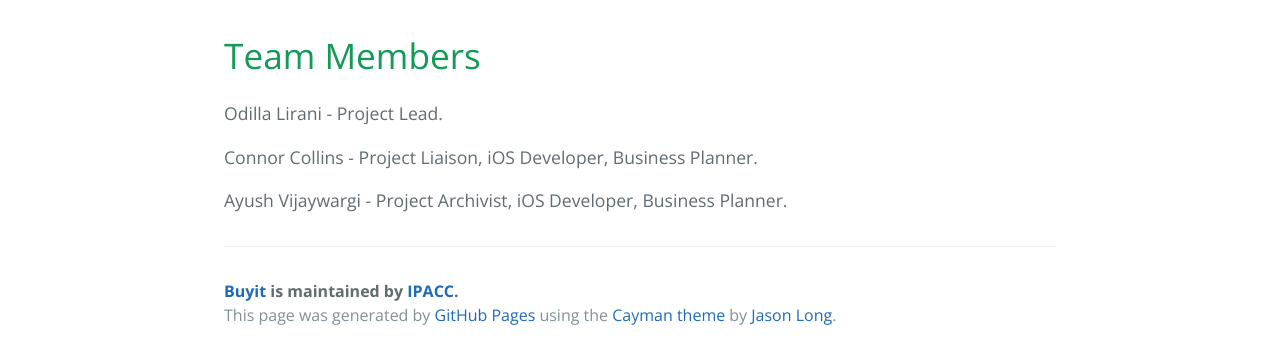
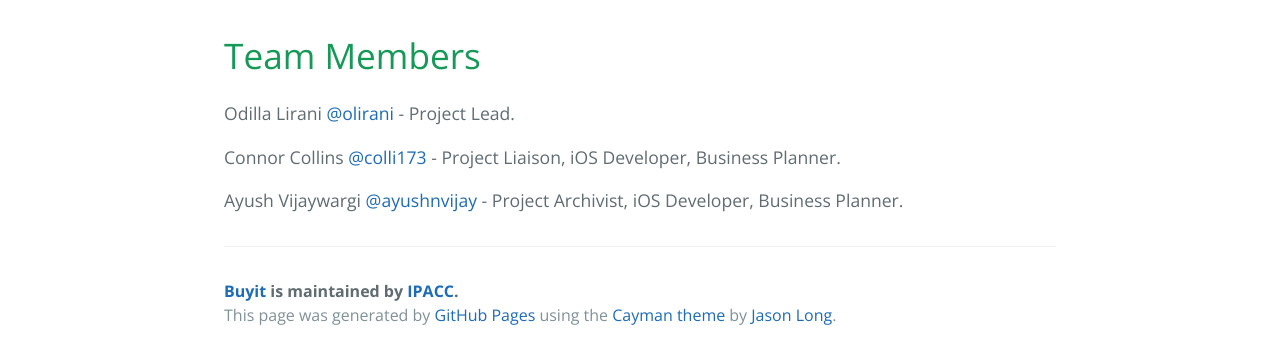
Before and after one commit to IPACC/BuyIt, a plain HTML site: page index.html in a window 1280 px wide. Shown: the part 747-1106 px from the top of the page. Drawn offline with nearby package versions, Linux system fonts and the light colour scheme.

```diff
--- a/index.html
+++ b/index.html
@@ -38,11 +38,11 @@ Our applications are free for all users on the Apple App Store, available on the
 <h1>
 <a id="team-members" class="anchor" href="#team-members" aria-hidden="true"><span aria-hidden="true" class="octicon octicon-link"></span></a>Team Members</h1>
 
-<p>Odilla Lirani - Project Lead.</p>
+<p>Odilla Lirani <a href="https://github.com/olirani" class="user-mention">@olirani</a> - Project Lead.</p>
 
-<p>Connor Collins - Project Liaison, iOS Developer, Business Planner.</p>
+<p>Connor Collins <a href="https://github.com/colli173" class="user-mention">@colli173</a> - Project Liaison, iOS Developer, Business Planner.</p>
 
-<p>Ayush Vijaywargi - Project Archivist, iOS Developer, Business Planner.</p>
+<p>Ayush Vijaywargi <a href="https://github.com/ayushnvijay" class="user-mention">@ayushnvijay</a> - Project Archivist, iOS Developer, Business Planner.</p>
 
       <footer class="site-footer">
         <span class="site-footer-owner"><a href="https://github.com/IPACC/BuyIt">Buyit</a> is maintained by <a href="https://github.com/IPACC">IPACC</a>.</span>
--- a/params.json
+++ b/params.json
@@ -1 +1 @@
-{"name":"Buyit","tagline":"Purdue EPIC Project - Spring 2016","body":"#About Our Business\r\nNonprofit organization focused on providing educational mobile applications for children with autism\r\nOur applications are designed specifically for children with autism and accommodate their learning style\r\nOur applications are free for all users on the Apple App Store, available on the iPad.\r\n\r\n#Project Overview: BuyIt!\r\n* Money Recognition\r\n* Money Addition\r\n* Money Game \r\n\r\n#Team Members\r\nOdilla Lirani - Project Lead.\r\n\r\nConnor Collins - Project Liaison, iOS Developer, Business Planner.\r\n\r\nAyush Vijaywargi - Project Archivist, iOS Developer, Business Planner.\r\n","google":"","note":"Don't delete this file! It's used internally to help with page regeneration."}
+{"name":"Buyit","tagline":"Purdue EPIC Project - Spring 2016","body":"#About Our Business\r\nNonprofit organization focused on providing educational mobile applications for children with autism\r\nOur applications are designed specifically for children with autism and accommodate their learning style\r\nOur applications are free for all users on the Apple App Store, available on the iPad.\r\n\r\n#Project Overview: BuyIt!\r\n* Money Recognition\r\n* Money Addition\r\n* Money Game \r\n\r\n#Team Members\r\nOdilla Lirani @olirani - Project Lead.\r\n\r\nConnor Collins @colli173 - Project Liaison, iOS Developer, Business Planner.\r\n\r\nAyush Vijaywargi @ayushnvijay - Project Archivist, iOS Developer, Business Planner.\r\n","google":"","note":"Don't delete this file! It's used internally to help with page regeneration."}
```
